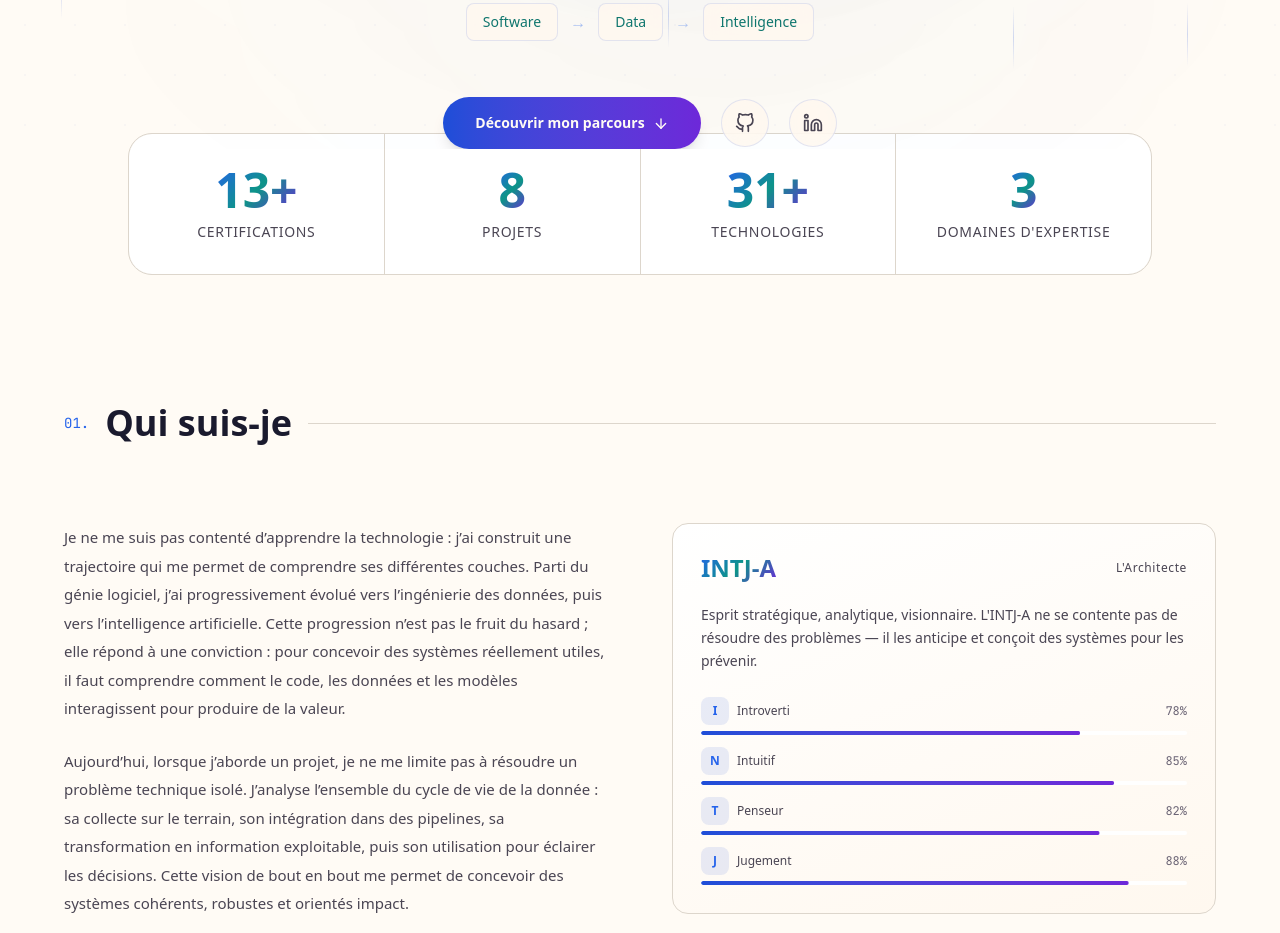
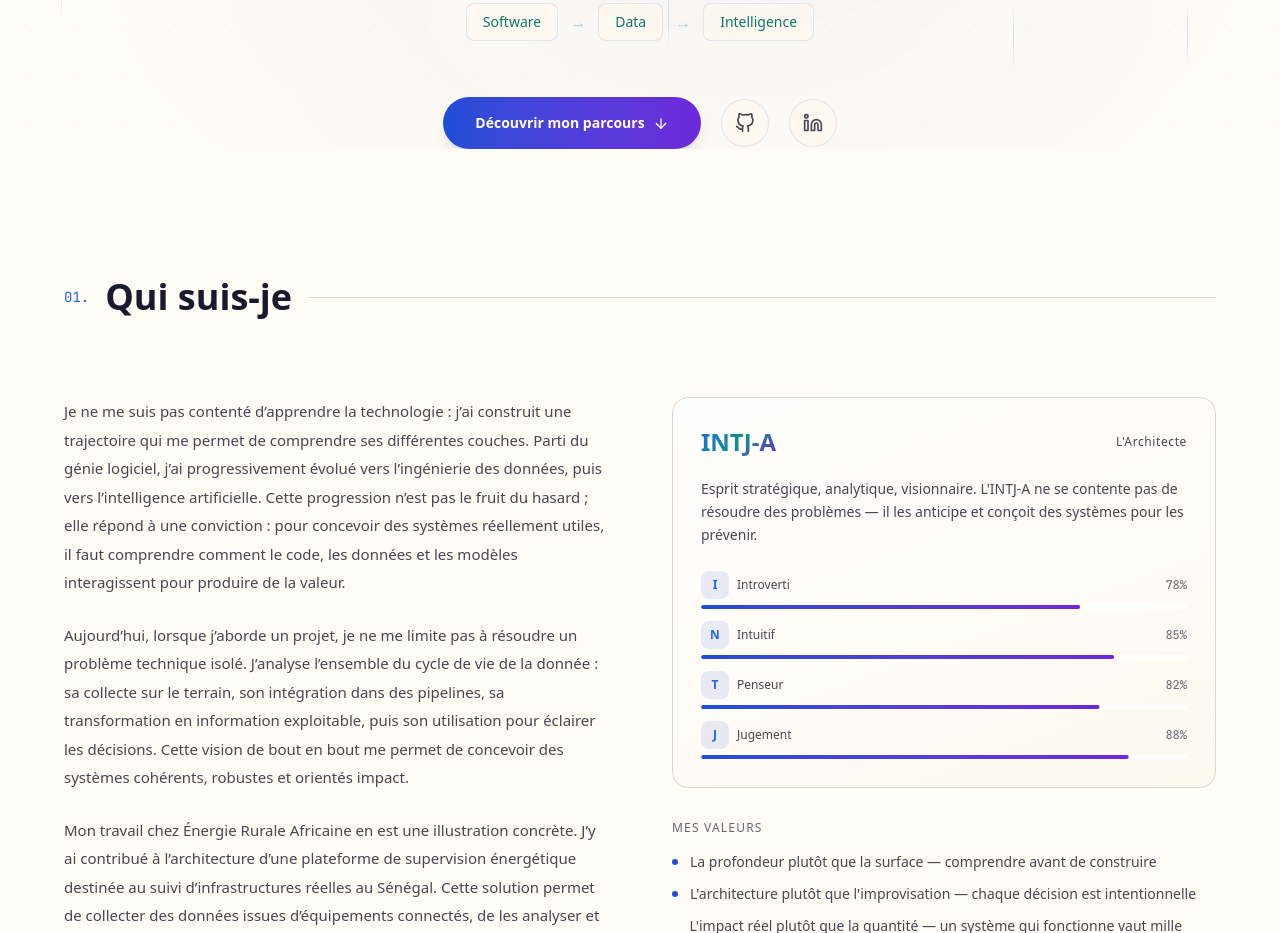
Before and after one commit to louis-lucien/portfolio, a Next.js app: page / in a window 1280 px wide. Shown: the part 800-1733 px from the top of the page. Built offline with nearby package versions, Linux system fonts and the light colour scheme.

Commit message:
Revert "Add animated key-figures band after the hero"
This reverts commit d57a01ef9be15b00f4866109b292f73e14025ecc.

```diff
--- a/src/app/page.tsx
+++ b/src/app/page.tsx
@@ -1,6 +1,5 @@
 import Navigation from "@/components/Navigation";
 import Hero from "@/components/Hero";
-import Stats from "@/components/Stats";
 import About from "@/components/About";
 import Skills from "@/components/Skills";
 import Formation from "@/components/Formation";
@@ -14,7 +13,6 @@ export default function Home() {
     <main>
       <Navigation />
       <Hero />
-      <Stats />
       <About />
       <Skills />
       <Formation />
--- a/src/components/Stats.tsx
+++ /dev/null
@@ -1,91 +0,0 @@
-"use client";
-
-import { motion, useInView } from "framer-motion";
-import { useRef, useEffect, useState } from "react";
-import {
-  certifications,
-  projects,
-  skills,
-  about,
-} from "@/config/portfolio";
-
-function useCountUp(target: number, start: boolean, duration = 1400) {
-  const [val, setVal] = useState(0);
-  useEffect(() => {
-    if (!start) return;
-    let raf = 0;
-    const t0 = performance.now();
-    const step = (t: number) => {
-      const p = Math.min((t - t0) / duration, 1);
-      const eased = 1 - Math.pow(1 - p, 3); // ease-out cubic
-      setVal(Math.round(target * eased));
-      if (p < 1) raf = requestAnimationFrame(step);
-    };
-    raf = requestAnimationFrame(step);
-    return () => cancelAnimationFrame(raf);
-  }, [target, start, duration]);
-  return val;
-}
-
-function StatValue({
-  value,
-  suffix,
-  active,
-}: {
-  value: number;
-  suffix: string;
-  active: boolean;
-}) {
-  const n = useCountUp(value, active);
-  return (
-    <span className="gradient-text text-4xl sm:text-5xl font-bold tabular-nums">
-      {n}
-      {suffix}
-    </span>
-  );
-}
-
-export default function Stats() {
-  const ref = useRef(null);
-  const inView = useInView(ref, { once: true, margin: "-60px" });
-
-  const techCount = skills.categories.reduce(
-    (sum, c) => sum + (c.items?.length || 0),
-    0
-  );
-
-  const stats = [
-    { value: certifications.items.length, suffix: "+", label: "Certifications" },
-    { value: projects.items.length, suffix: "", label: "Projets" },
-    { value: techCount, suffix: "+", label: "Technologies" },
-    { value: about.pillars.length, suffix: "", label: "Domaines d'expertise" },
-  ];
-
-  return (
-    <section ref={ref} className="px-6 -mt-4">
-      <div className="max-w-5xl mx-auto">
-        <motion.div
-          initial={{ opacity: 0, y: 30 }}
-          animate={inView ? { opacity: 1, y: 0 } : {}}
-          transition={{ duration: 0.7 }}
-          className="grid grid-cols-2 md:grid-cols-4 gap-px rounded-3xl overflow-hidden border border-[var(--color-border)] bg-[var(--color-border)]"
-        >
-          {stats.map((s, i) => (
-            <motion.div
-              key={s.label}
-              initial={{ opacity: 0, y: 20 }}
-              animate={inView ? { opacity: 1, y: 0 } : {}}
-              transition={{ duration: 0.5, delay: 0.1 + i * 0.1 }}
-              className="bg-[var(--color-surface)] px-6 py-8 text-center flex flex-col items-center justify-center gap-2"
-            >
-              <StatValue value={s.value} suffix={s.suffix} active={inView} />
-              <span className="text-xs sm:text-sm uppercase tracking-wider text-[var(--color-muted)]">
-                {s.label}
-              </span>
-            </motion.div>
-          ))}
-        </motion.div>
-      </div>
-    </section>
-  );
-}
```
